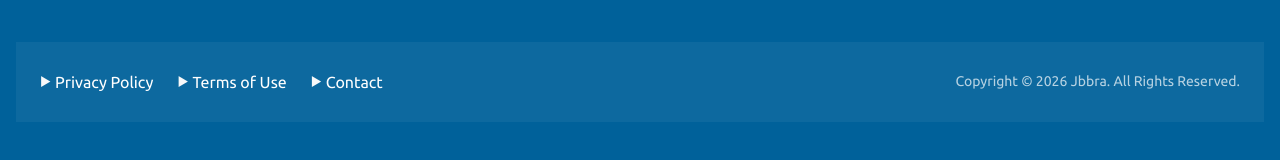
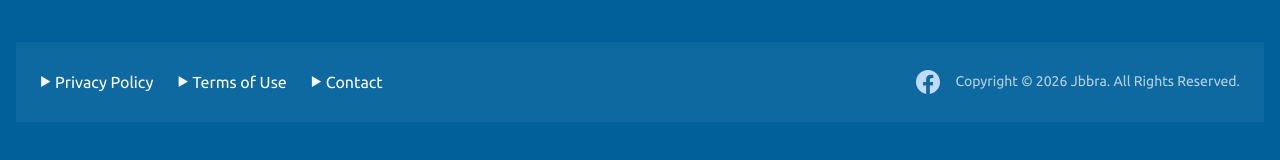
Before and after one commit to DevMonkey3/JBBRA_NEW-V2, a Next.js app: page / in a window 1280 px wide. Shown: the part 6732-6892 px from the top of the page. Built offline with nearby package versions, Linux system fonts and the light colour scheme; no server answers; the database is empty; what @heroui/system would draw is missing.

Commit message:
Update footer.tsx

```diff
--- a/components/footer/footer.tsx
+++ b/components/footer/footer.tsx
@@ -259,9 +259,29 @@
                   </Link>
                 ))}
               </div>
-              <p className="footer-bottom-text">
-                Copyright © {CURRENT_YEAR} Jbbra. All Rights Reserved.
-              </p>
+              <div className="flex items-center gap-4">
+                {/* Facebook Social Link */}
+                <a
+                  href="https://www.facebook.com/JBBRAbd/"
+                  target="_blank"
+                  rel="noopener noreferrer"
+                  className="text-blue-200 hover:text-white transition-colors"
+                  aria-label="Follow us on Facebook"
+                >
+                  <svg
+                    width="24"
+                    height="24"
+                    viewBox="0 0 24 24"
+                    fill="currentColor"
+                    xmlns="http://www.w3.org/2000/svg"
+                  >
+                    <path d="M24 12.073c0-6.627-5.373-12-12-12s-12 5.373-12 12c0 5.99 4.388 10.954 10.125 11.854v-8.385H7.078v-3.47h3.047V9.43c0-3.007 1.792-4.669 4.533-4.669 1.312 0 2.686.235 2.686.235v2.953H15.83c-1.491 0-1.956.925-1.956 1.874v2.25h3.328l-.532 3.47h-2.796v8.385C19.612 23.027 24 18.062 24 12.073z"/>
+                  </svg>
+                </a>
+                <p className="footer-bottom-text">
+                  Copyright © {CURRENT_YEAR} Jbbra. All Rights Reserved.
+                </p>
+              </div>
             </div>
           </div>
         </div>
```
